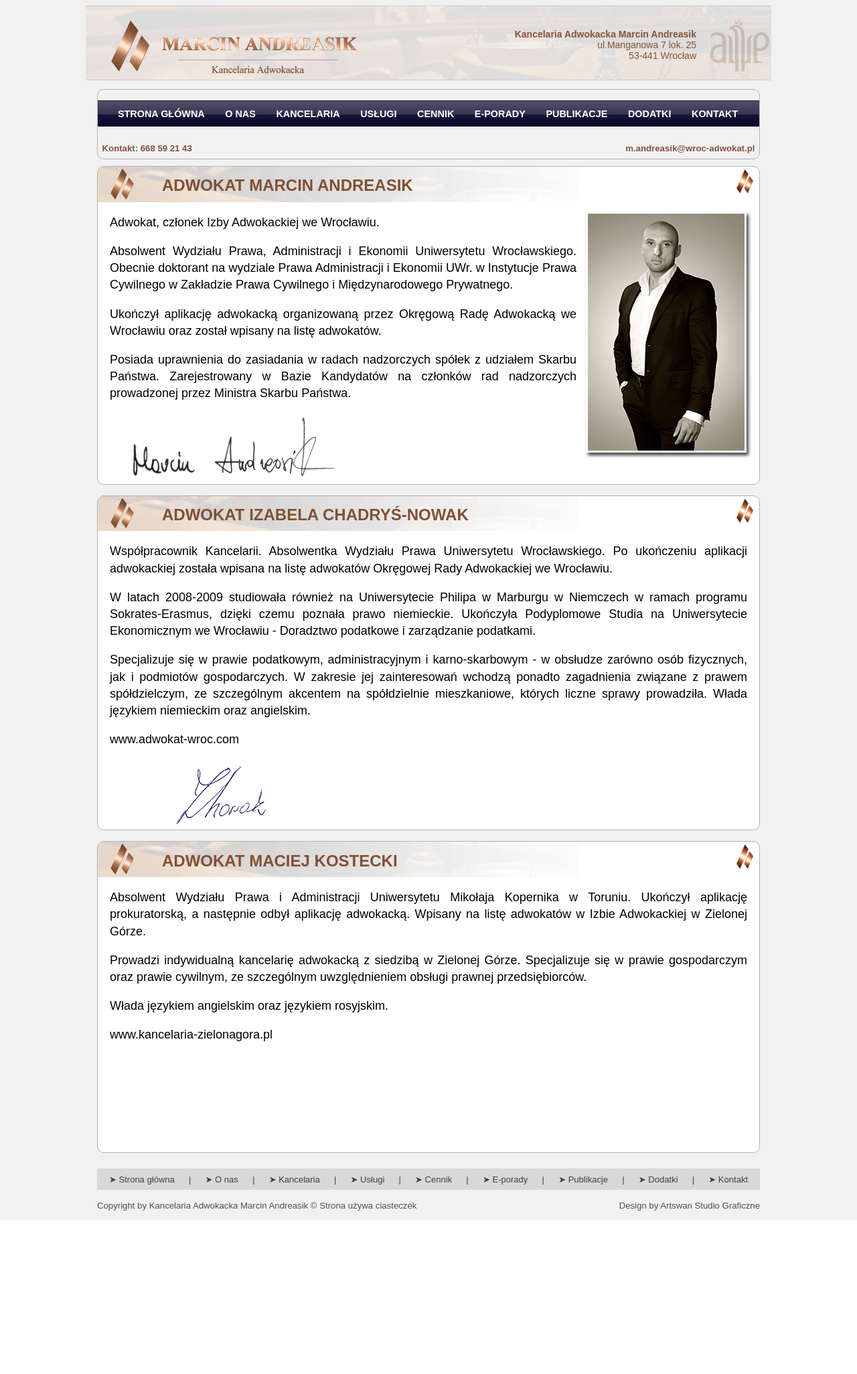
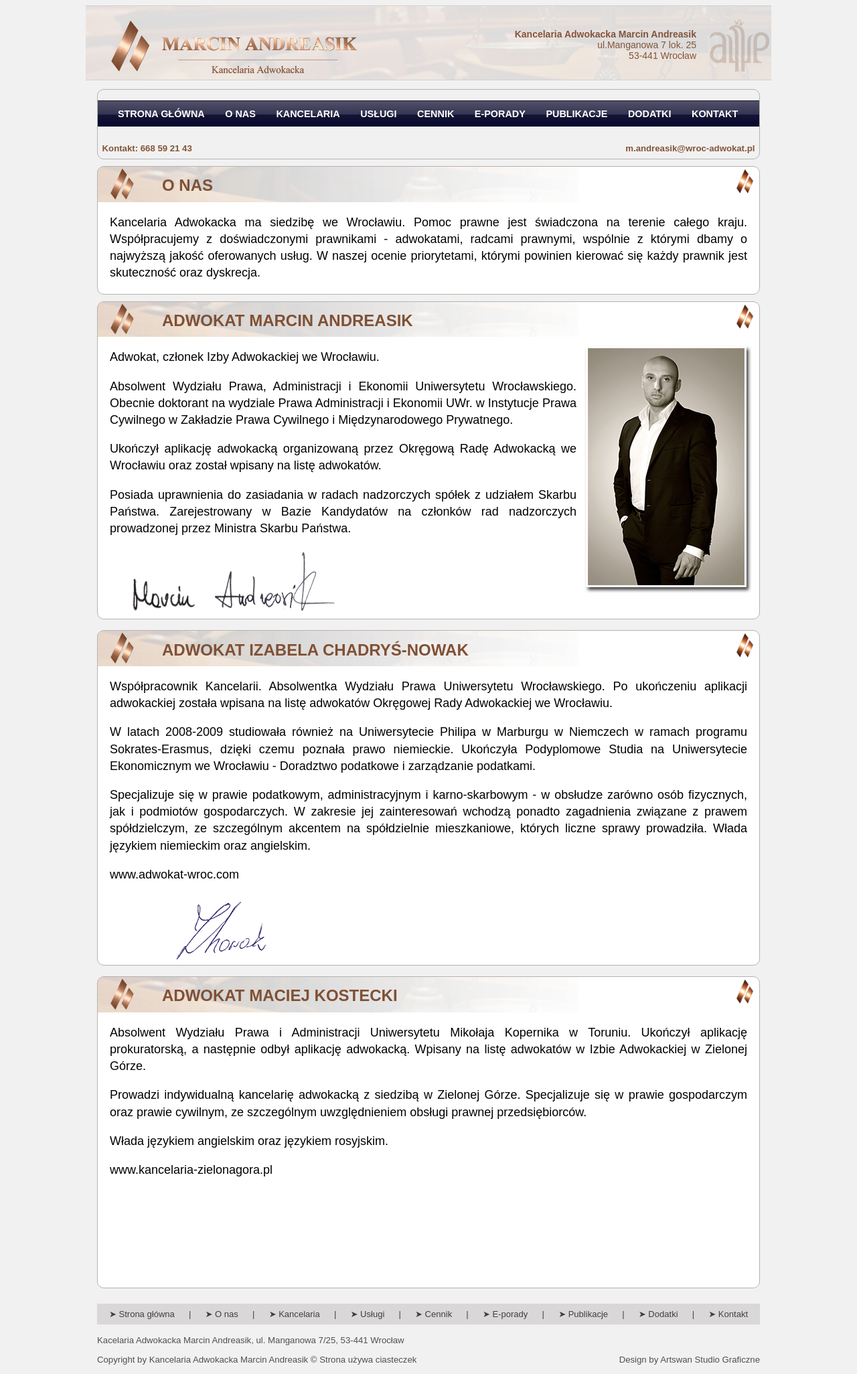
Before and after one commit to sztosz/marcin, a Django app: template templates/main_site/about.html in a window 1280 px wide. Shown: the whole page at 67% size. Before the commit the page ends 1822 px from the top, so only its background shows below. Run offline with Django 3.2, Linux system fonts and the light colour scheme; the template is opened without the code that fills it, so the values that code supplies are empty.

Commit message:
Html changes

```diff
--- a/templates/main_site/about.html
+++ b/templates/main_site/about.html
@@ -2,9 +2,18 @@
 {% block title %}Dobry adwokat | Marcin Andreasik{% endblock %}
 {% block content %}
 
+<div class="main_container">
+  <div class=main_container_logo>
+    <div class="main_container_header"><h1>O NAS</h1></div>
+    <img class="rotating_logo " src="/static/img/logo.gif">
+    {#    <div class="clear"></div>#}
+  </div>
+  <p>Kancelaria Adwokacka ma siedzibę we Wrocławiu.  Pomoc prawne jest świadczona na terenie całego kraju. Współpracujemy z doświadczonymi prawnikami - adwokatami, radcami prawnymi, wspólnie z którymi dbamy o najwyższą jakość oferowanych usług. W naszej ocenie priorytetami, którymi powinien kierować się każdy prawnik jest skuteczność oraz dyskrecja.</p>
+</div> <!-- main_container -->
+
 <div class="main_container attorney_info">
   <div class=main_container_logo>
-    <div class="main_container_header"><h1>ADWOKAT MARCIN ANDREASIK</h1></div>
+    <div class="main_container_header">ADWOKAT MARCIN ANDREASIK</div>
     <img class="rotating_logo " src="/static/img/logo.gif">
     {#    <div class="clear"></div>#}
   </div>
--- a/templates/main_site/base.html
+++ b/templates/main_site/base.html
@@ -87,6 +87,7 @@
   </div> <!-- bottom_menu_container -->
 
   <div id=footer_container>
+    <p class="bottom_menu_brown_text" >Kacelaria Adwokacka Marcin Andreasik, ul. Manganowa 7/25, 53-441 Wrocław</p>
     <p class="alignleft bottom_menu_brown_text" >Copyright by Kancelaria Adwokacka Marcin Andreasik &copy; Strona używa ciasteczek</p>
     <p class="alignright bottom_menu_brown_text">Design by Artswan Studio Graficzne</p>
   </div> <!-- footer_container -->
```
